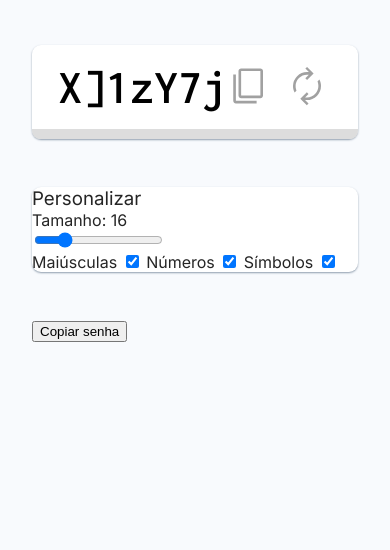
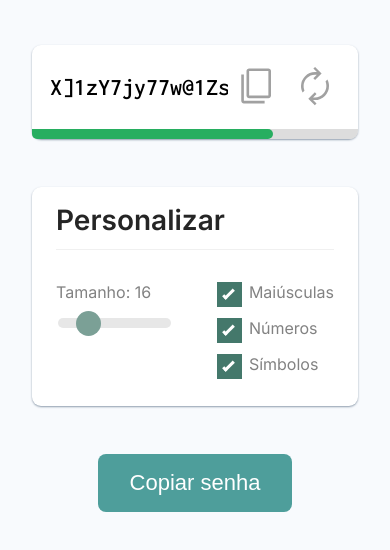
Before and after one commit to birajnior/gerador-de-senhas, a plain HTML site: page index.html in a window 390 px wide. Shown: the part 140-690 px from the top of the page. Drawn offline with Linux system fonts and the light colour scheme.

Commit message:
Update Códigos.
Finalizando a estilização e responsividade e adicionando mais algumas funções.

```diff
--- a/index.html
+++ b/index.html
@@ -27,7 +27,7 @@
         <section class="box">
             <div class="password">
                 <div class="text">
-                    <input type="text" name="password" id="password">
+                    <input type="text" name="password" id="password" class="font-xxs">
                 </div>
                 <div class="actions">
                     <button id="copy-1">
@@ -39,7 +39,7 @@
                 </div>
             </div>
             <div class="security-indicator">
-                <div id="security-indicator-bar" class="bar" style="width: 90%;">
+                <div id="security-indicator-bar" class="bar">
                 </div>
             </div>
         </section>
@@ -49,7 +49,8 @@
             <div class="actions">
                 <div class="password-length">
                     <p>Tamanho: <span id="password-length-text">16</span></p>
-                    <input type="range" name="password-length" id="password-length" value="16" min="4" max="64">
+                    <input type="range" name="password-length" id="password-length" class="slider" value="16" min="4"
+                        max="64">
                 </div>
                 <div class="config">
                     <label class="checkbox-container">
@@ -70,7 +71,9 @@
                 </div>
             </div>
         </section>
-        <button id="copy-2">Copiar senha</button>
+        <div class="submit">
+            <button id="copy-2">Copiar senha</button>
+        </div>
     </main>
 
     <script src="src/javascript/index.js"></script>
--- a/src/javascript/index.js
+++ b/src/javascript/index.js
@@ -1,10 +1,29 @@
+const inputEl = document.querySelector("#password")
+const upperCaseCheckEl = document.querySelector("#uppercase-check")
+const numberCheckEl = document.querySelector("#number-check")
+const symbolCheckEl = document.querySelector("#symbol-check")
+const securityIndicatorBarEl = document.querySelector("#security-indicator-bar")
+
 let passwordLength = 16
-const inputEl = document.querySelector("#password")
 
 function generatePassword() {
-    const chars = "abcdefghjkmnpqrstuvwxyzABCDEFGHJKLMNPQRSTUVWXYZ123456789?!@&*()[]"
+    let chars = "abcdefghjkmnpqrstuvwxyz"
+    const upperCaseChars = "ABCDEFGHJKLMNPQRSTUVWXYZ"
+    const numberChars = "123456789"
+    const symbolChars = "?!@&*()[]"
+    let password = ""
 
-    let password = ""
+    if (upperCaseCheckEl.checked) {
+        chars += upperCaseChars
+    }
+
+    if (numberCheckEl.checked) {
+        chars += numberChars
+    }
+
+    if (symbolCheckEl.checked) {
+        chars += symbolChars
+    }
 
     for (let i = 0; i < passwordLength; i++) {
         const randomNumber = Math.floor(Math.random() * chars.length)
@@ -12,6 +31,59 @@ function generatePassword() {
     }
 
     inputEl.value = password
+    calculateQuality()
+    calculateFontSize()
+}
+
+function calculateQuality() {
+    const percent = Math.round(
+        (passwordLength / 64) * 35 +
+        (upperCaseCheckEl.checked ? 15 : 0) +
+        (numberCheckEl.checked ? 20 : 0) +
+        (symbolCheckEl.checked ? 30 : 0)
+    )
+
+    securityIndicatorBarEl.style.width = `${percent}%`
+
+    if (percent >= 69) {
+        securityIndicatorBarEl.classList.remove("critical")
+        securityIndicatorBarEl.classList.remove("warning")
+        securityIndicatorBarEl.classList.add("safe")
+    } else if (percent >= 50) {
+        securityIndicatorBarEl.classList.remove("safe")
+        securityIndicatorBarEl.classList.remove("critical")
+        securityIndicatorBarEl.classList.add("warning")
+    } else {
+        securityIndicatorBarEl.classList.remove("safe")
+        securityIndicatorBarEl.classList.remove("warning")
+        securityIndicatorBarEl.classList.add("critical")
+    }
+
+    if (percent >= 100) {
+        securityIndicatorBarEl.classList.add("completed")
+    } else {
+        securityIndicatorBarEl.classList.remove("completed")
+    }
+}
+
+function calculateFontSize() {
+    if (passwordLength > 45) {
+        inputEl.classList.remove("font-sm")
+        inputEl.classList.remove("font-xs")
+        inputEl.classList.add("font-xxs")
+    } else if (passwordLength > 32) {
+        inputEl.classList.remove("font-sm")
+        inputEl.classList.remove("font-xxs")
+        inputEl.classList.add("font-xs")
+    } else if (passwordLength > 22) {
+        inputEl.classList.remove("font-xxs")
+        inputEl.classList.remove("font-xs")
+        inputEl.classList.add("font-sm")
+    } else {
+        inputEl.classList.remove("font-xxs")
+        inputEl.classList.remove("font-xs")
+        inputEl.classList.remove("font-sm")
+    }
 }
 
 function copy() {
@@ -21,10 +93,16 @@ function copy() {
 const passwordLengthEl = document.querySelector("#password-length")
 passwordLengthEl.addEventListener("input", function () {
     passwordLength = passwordLengthEl.value
+    document.querySelector("#password-length-text").innerText = passwordLength
     generatePassword()
 })
 
+upperCaseCheckEl.addEventListener("click", generatePassword)
+numberCheckEl.addEventListener("click", generatePassword)
+symbolCheckEl.addEventListener("click", generatePassword)
+
 document.querySelector("#copy-1").addEventListener("click", copy)
 document.querySelector("#copy-2").addEventListener("click", copy)
+document.querySelector("#renew").addEventListener("click", generatePassword)
 
 generatePassword()
--- a/src/sass/_home.scss
+++ b/src/sass/_home.scss
@@ -36,7 +36,16 @@ body {
         padding: 1rem 1.5rem;
         .text {
           flex: 1;
-          #password {
+          .font-sm {
+            font-size: 2rem;
+          }
+          .font-xs {
+            font-size: 1.5rem;
+          }
+          .font-xxs {
+            font-size: 1rem;
+          }
+          input {
             font-family: "Inconsolata", monospace;
             font-size: 3rem;
             border: none;
@@ -79,7 +88,7 @@ body {
         }
 
         .completed {
-          border-top-right-radius: 0px;
+          border-top-right-radius: 0;
         }
         .critical {
           background-color: #eb5757;
@@ -93,4 +102,126 @@ body {
       }
     }
   }
+
+  .customize {
+    padding: 1rem 1.5rem;
+    .title {
+      border-bottom: 1px solid #f0f0f0;
+      font-size: 1.75rem;
+      font-weight: bold;
+      margin-bottom: 2rem;
+      padding-bottom: 0.75rem;
+    }
+    .actions {
+      display: flex;
+      gap: 3rem;
+      color: #828282;
+
+      .password-length {
+        flex: 1;
+
+        .slider {
+          appearance: none;
+          -webkit-appearance: none;
+          height: 10px;
+          background: #dddddd;
+          outline: none;
+          border-radius: 8px;
+          width: 100%;
+          opacity: 0.7;
+          transition: opacity 0.2s;
+          margin-top: 1rem;
+          &:hover {
+            opacity: 1;
+          }
+          &::-webkit-slider-thumb {
+            -webkit-appearance: none;
+            appearance: none;
+            width: 25px;
+            height: 25px;
+            border-radius: 25px;
+            background: #44786b;
+            cursor: pointer;
+          }
+          &::-moz-range-thumb {
+            width: 25px;
+            height: 25px;
+            border-radius: 25px;
+            background: #44786b;
+            cursor: pointer;
+          }
+        }
+      }
+    }
+  }
+
+  .config {
+    .checkbox-container {
+      display: block;
+      position: relative;
+      padding-left: 2rem;
+      margin-bottom: 1rem;
+      cursor: pointer;
+      -webkit-user-select: none;
+      -moz-user-select: none;
+      -ms-user-select: none;
+      user-select: none;
+
+      input {
+        position: absolute;
+        height: 0;
+        width: 0;
+        opacity: 0;
+        cursor: pointer;
+      }
+
+      .checkmark {
+        position: absolute;
+        top: 0;
+        left: 0;
+        height: 25px;
+        width: 25px;
+        background-color: #dddddd;
+        transition: all 0.2s;
+        &::after {
+          content: "";
+          display: none;
+          position: absolute;
+          left: 9px;
+          top: 5px;
+          width: 5px;
+          height: 13px;
+          border: solid white;
+          border-width: 0 3px 3px 0;
+          transform: rotate(45deg);
+        }
+      }
+    }
+    &:hover input ~ .checkmark {
+      background-color: #cccccc;
+    }
+    input:checked ~ .checkmark {
+      background-color: #44786b;
+    }
+    input:checked ~ .checkmark:after {
+      display: block;
+    }
+  }
+
+  .submit {
+    text-align: center;
+    button {
+      background-color: #4e9e9b;
+      font-size: 1.375rem;
+      color: #ffffff;
+      border: none;
+      border-radius: 8px;
+      cursor: pointer;
+      padding: 1rem 2rem;
+      transition: all 0.2s;
+      &:hover {
+        background-color: #44786b;
+      }
+    }
+  }
 }
--- /dev/null
+++ b/src/sass/_responsivo.scss
@@ -0,0 +1,25 @@
+@media only screen and (max-width: 480px) {
+  body {
+    main {
+      .box {
+        .password {
+          padding: 1rem;
+          .text {
+              input {
+                font-size: 1.5rem;
+              }
+            .font-sm {
+              font-size: 1.2rem;
+            }
+            .font-xs {
+              font-size: 1rem;
+            }
+            .font-xxs {
+              font-size: 1rem;
+            }
+          }
+        }
+      }
+    }
+  }
+}
--- a/src/sass/main.scss
+++ b/src/sass/main.scss
@@ -1,2 +1,3 @@
 @import "reset";
 @import "home";
+@import "responsivo";
```
Also changed, not shown: src/css/main.min.css.
